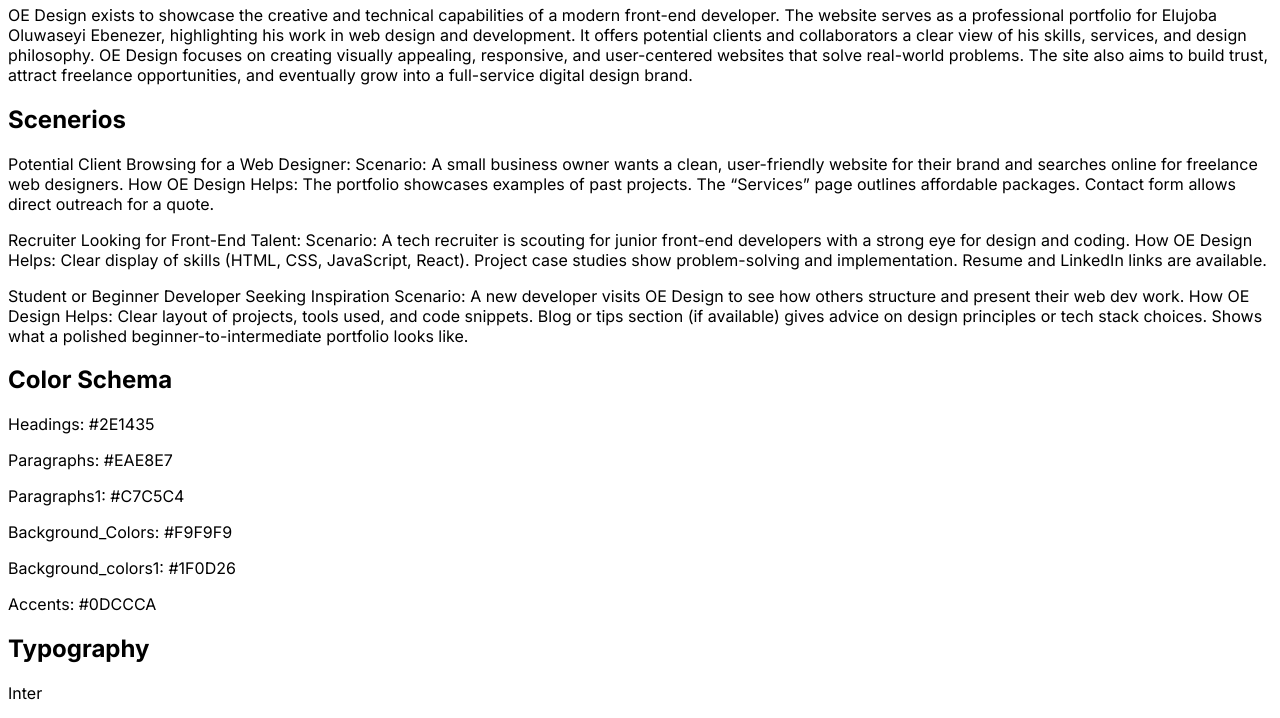
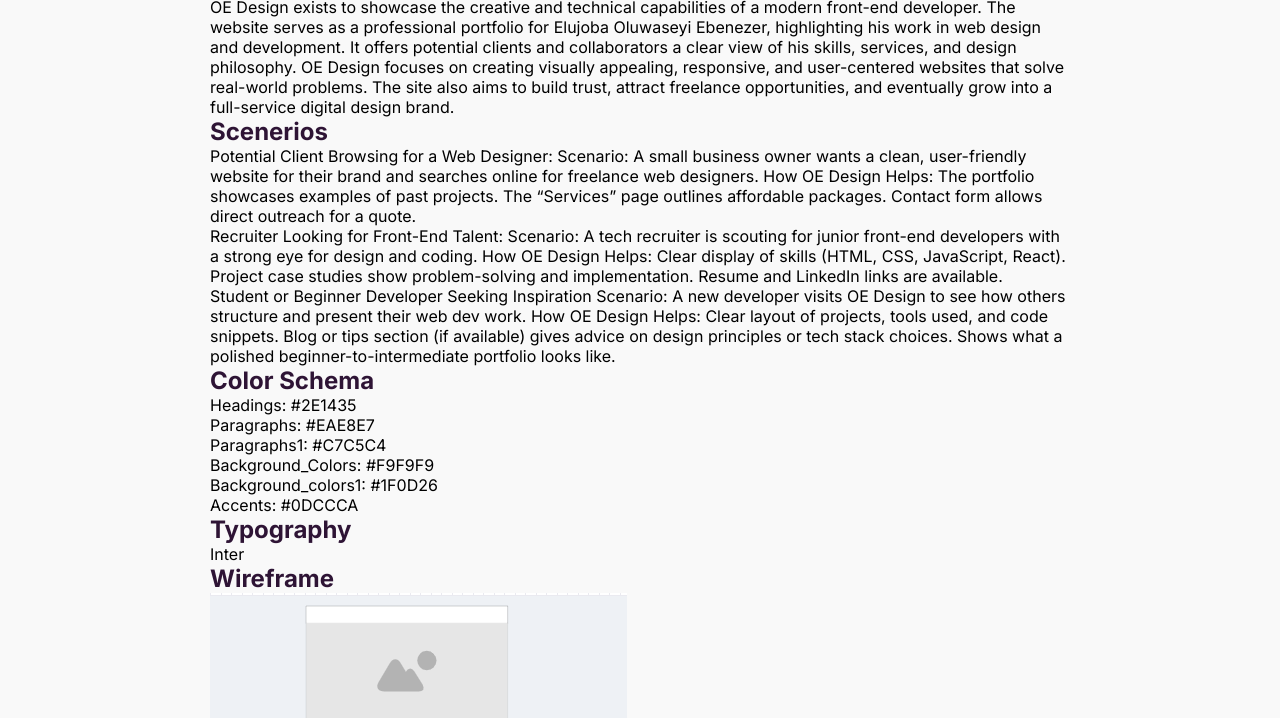
Before and after one commit to oedesign/wdd131, a plain HTML site: page project/siteplan.html in a window 1280 px wide. Shown: the part 325-1043 px from the top of the page. Drawn offline with Linux system fonts and the light colour scheme.

Commit message:
oedesign

```diff
--- a/project/siteplan.html
+++ b/project/siteplan.html
@@ -4,7 +4,7 @@
     <meta charset="UTF-8">
     <meta name="viewport" content="width=device-width, initial-scale=1.0">
     <title>Document</title>
-    <meta name="description" content=>
+    <meta name="description" content="OE Design is the professional portfolio of Elujoba Oluwaseyi Ebenezer, showcasing web design and front-end development skills, services, and projects.">
     <meta name="author" content="Oluwaseyi Elujoba | OE Design">
     <link rel="stylesheet" href="styles/siteplan.css">
     <link rel="preconnect" href="https://fonts.googleapis.com">
@@ -14,12 +14,15 @@
      rel="stylesheet">
 </head>
 <body>
+    <div class="item">
     <header>
         <div class="logo">
             <img src="images/default.svg" alt="" width="200">
         </div>
         <section id="site_name">
             <h1>OE Design</h1>
+            <p>“OE” represents my initials – Oluwaseyi Ebenezer – making the brand personal and easy to connect with.</p>
+            <p>Adding “Design” emphasizes my focus on creating visually appealing, user-centered websites.</p>
         </section>
         <nav></nav>
     </header>
@@ -79,14 +82,15 @@
         <section id="wireframe">
             <h2>Wireframe</h2>
             <figure>
-                <img src="" alt="">
+                <img src="images/wide_screen.png" alt="">
                 <figcaption>Wide Screen</figcaption>
             </figure>
             <figure>
-                <img src="" alt="">
+                <img src="images/Mobile_view.png" alt="">
                 <figcaption>Mobile View</figcaption>
             </figure>
         </section>
     </main>
+   </div>
 </body>
 </html>
--- a/project/styles/siteplan.css
+++ b/project/styles/siteplan.css
@@ -1,3 +1,26 @@
+* {
+    margin: 0;
+    padding: 0;
+    box-sizing: border-box;
+}
+
 body {
-    font-family: "Inter", sans-serif;;
+    font-family: "Inter", sans-serif;
+    width: 860px;
+    margin:20px auto;
+    /* border: 1px solid #ccc; */
+    background-color: var(--background_colors--color);
 }
+
+h1, h2, h3, h4, h5, h6 {
+    color: var(--headings--color);
+}
+
+:root {
+  --headings--color: #2E1435;
+  --paragraphs--color: #EAE8E7;
+  --paragraphs1--color: #C7C5C4;
+  --background_colors--color: #F9F9F9;
+  --background_colors1--color: #1F0D26;
+  --accents--color: #0DCCCA;
+}
```
Also changed, not shown: project/images/Mobile_view.png (added), project/images/wide_screen.png (added).
